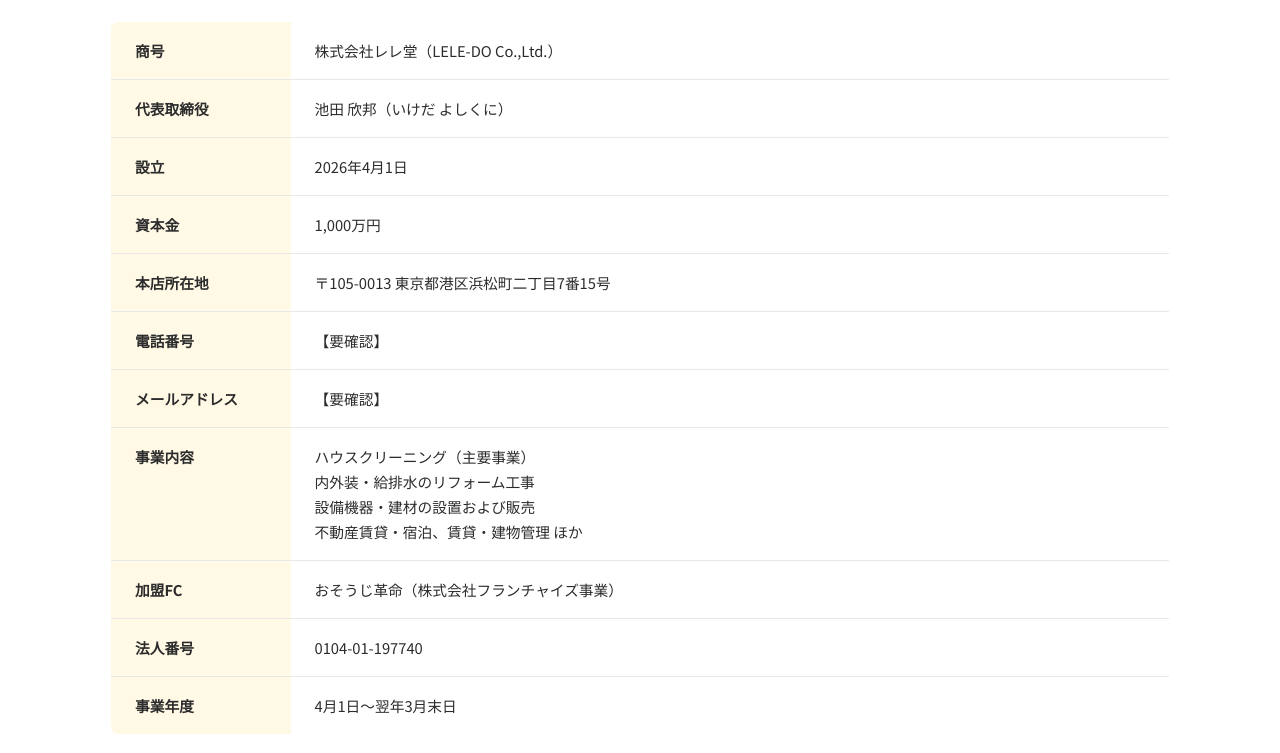
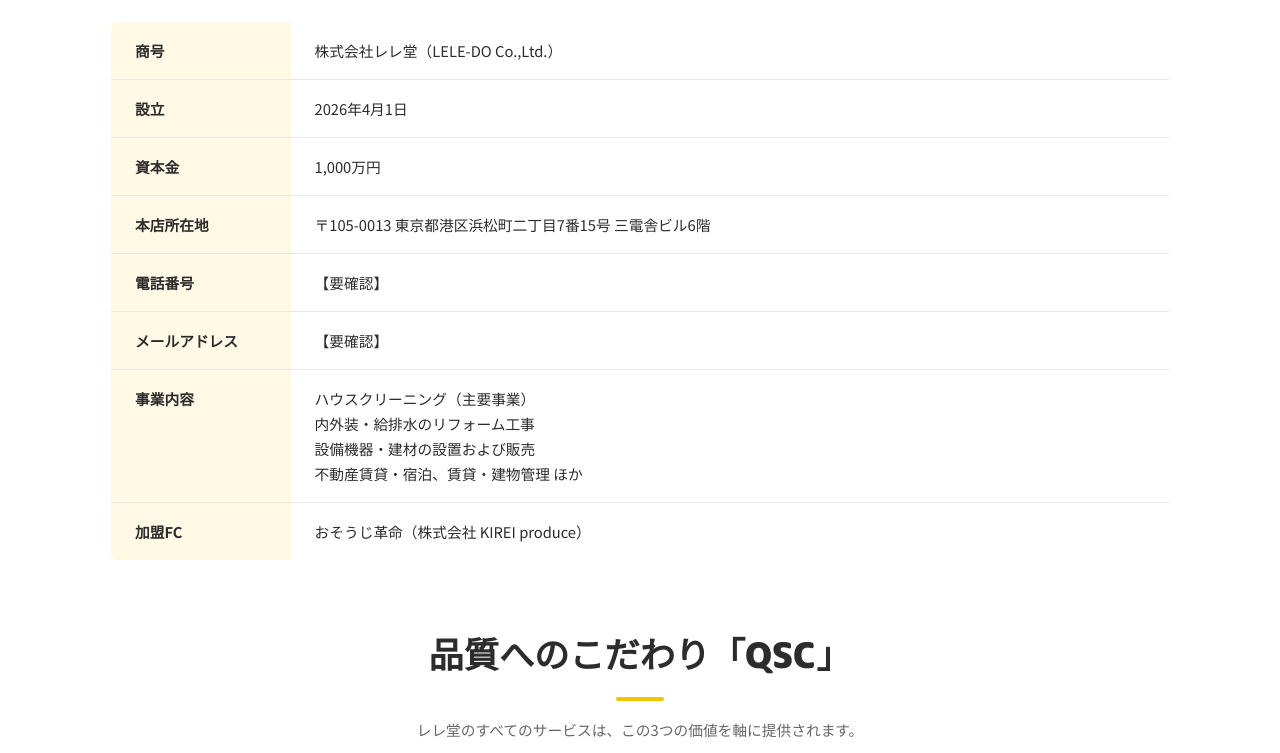
Before and after one commit to aicoach-dev/lele-do, a plain HTML site: page company.html in a window 1280 px wide. Shown: the part 467-1220 px from the top of the page. Drawn offline with Linux system fonts and the light colour scheme.

Commit message:
会社概要を更新

```diff
--- a/company.html
+++ b/company.html
@@ -59,10 +59,6 @@
                 <td>株式会社レレ堂（LELE-DO Co.,Ltd.）</td>
               </tr>
               <tr>
-                <th>代表取締役</th>
-                <td>池田 欣邦（いけだ よしくに）</td>
-              </tr>
-              <tr>
                 <th>設立</th>
                 <td>2026年4月1日</td>
               </tr>
@@ -72,7 +68,7 @@
               </tr>
               <tr>
                 <th>本店所在地</th>
-                <td>〒105-0013 東京都港区浜松町二丁目7番15号</td>
+                <td>〒105-0013 東京都港区浜松町二丁目7番15号 三電舎ビル6階</td>
               </tr>
               <tr>
                 <th>電話番号</th>
@@ -93,15 +89,7 @@
               </tr>
               <tr>
                 <th>加盟FC</th>
-                <td>おそうじ革命（株式会社フランチャイズ事業）</td>
-              </tr>
-              <tr>
-                <th>法人番号</th>
-                <td>0104-01-197740</td>
-              </tr>
-              <tr>
-                <th>事業年度</th>
-                <td>4月1日〜翌年3月末日</td>
+                <td>おそうじ革命（株式会社 KIREI produce）</td>
               </tr>
             </tbody>
           </table>
@@ -230,7 +218,7 @@
         <div class="map-section fade-in">
           <h2>アクセスマップ</h2>
           <p style="font-size:0.9rem; color:var(--color-text-light); margin-bottom:16px;">
-            〒105-0013 東京都港区浜松町二丁目7番15号
+            〒105-0013 東京都港区浜松町二丁目7番15号 三電舎ビル6階
           </p>
           <div class="map-wrapper">
             <iframe
@@ -270,7 +258,7 @@
         <a href="contact.html">お問い合わせ</a>
       </nav>
       <address>
-        〒105-0013 東京都港区浜松町二丁目7番15号<br>
+        〒105-0013 東京都港区浜松町二丁目7番15号 三電舎ビル6階<br>
         TEL: 【要確認】 / MAIL: 【要確認】
       </address>
       <p class="copyright">&copy; 2026 株式会社レレ堂 All Rights Reserved.</p>
```
